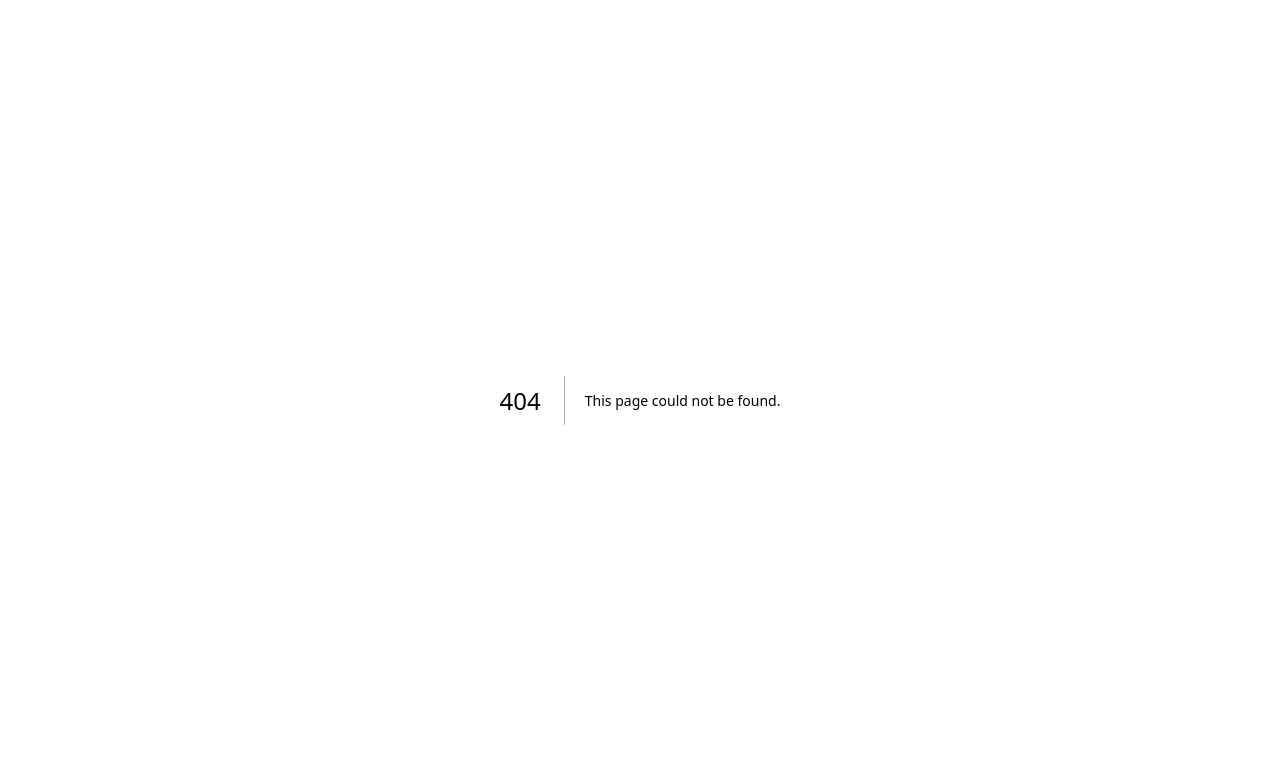
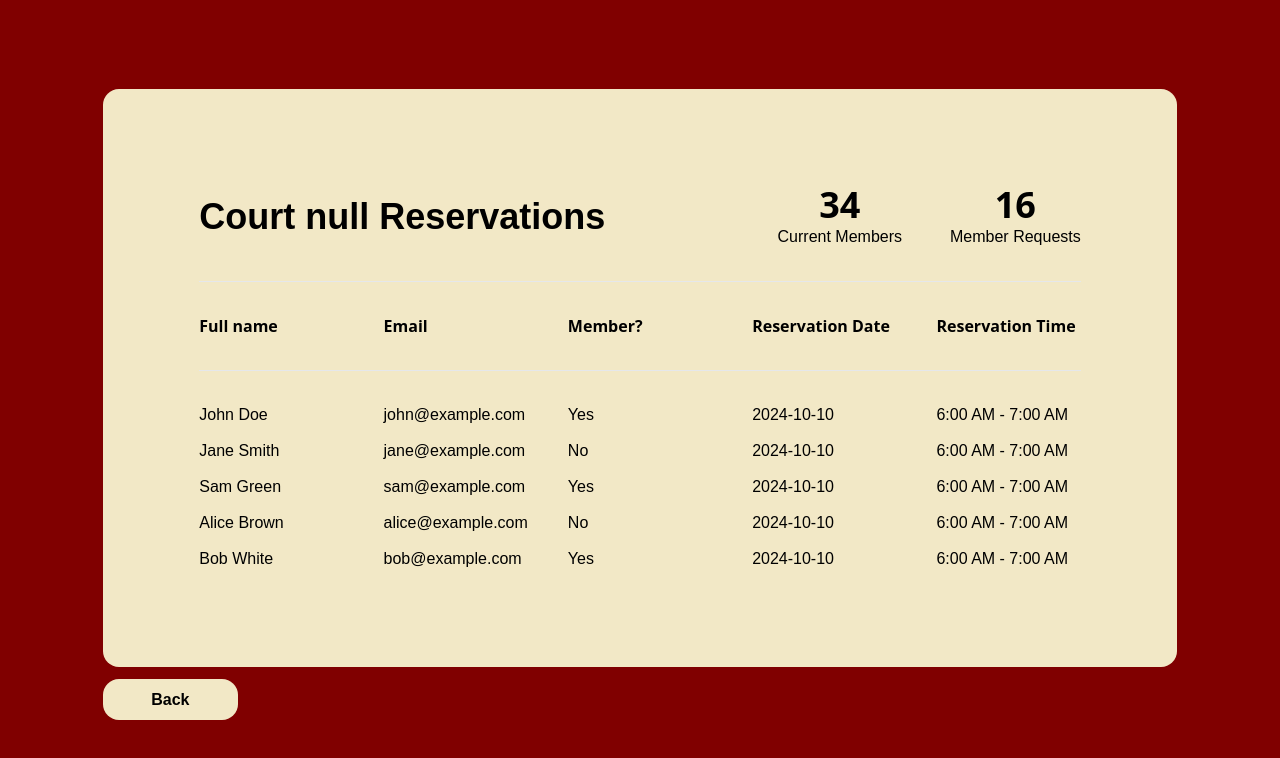
Before and after one commit to MrRyushi/MOBDEV-Courtly-Web-Admin, a Next.js app in the folder courtly/: page /reservations in a window 1280 px wide. Before the commit this address had no page. Shown: the top 758 px of the page. Built offline with nearby package versions, Linux system fonts and the light colour scheme.

Commit message:
remodeled dashboard and done reservation page

```diff
--- /dev/null
+++ b/courtly/src/app/components/CourtBtn.tsx
@@ -0,0 +1,21 @@
+'use client';
+import React from 'react';
+import { useRouter } from 'next/navigation';
+
+const CourtBtn = ({ index, court }) => {
+  const router = useRouter();
+
+  const handleClick = (court) => {
+    router.push(`/reservations?court=${court}`);
+  };
+
+  return (
+    <div key={index} onClick={() => handleClick(court)} className='bg-second p-4 rounded-xl w-full text-slate-50'>
+      <h1>
+        <span className='font-bold'>{court}</span>
+      </h1>
+    </div>
+  );
+};
+
+export default CourtBtn;
--- a/courtly/src/app/dashboard/page.tsx
+++ b/courtly/src/app/dashboard/page.tsx
@@ -1,4 +1,5 @@
 import React from 'react'
+import CourtBtn from '../components/CourtBtn';
 
 const Dashboard = () => {
     // dummy data for members for now
@@ -51,10 +52,24 @@ const Dashboard = () => {
         "Hotel",
     ]
 
+
   return (
-    <div className='flex justify-center items-center bg-second h-auto 2xl:h-screen py-12 md:py-24 2xl:py-0'>
-        <div className='h-4/5 space-y-3 w-11/12'>
-            <div className='bg-fourth rounded-xl p-8 md:p-8 xl:p-16 font-bold'>
+    <div className='flex justify-center items-center h-auto 2xl:h-screen'>
+        <div className='md:h-screen 2xl:h-screen w-screen'>
+            <div className='bg-first md:h-2/6 xl:h-1/4 px-3 py-5 md:py-12 md:px-16 space-y-6'>
+                <div>
+                    <h1 className='text-4xl text-slate-50 font-poppins font-bold'>Court Reservations</h1>
+                </div>
+
+                <div className='grid grid-cols-3 md:grid-cols-4 xl:grid-cols-8 gap-x-3 gap-y-4'>
+                    {courtNames.map((court, index) => (
+                        <CourtBtn key={index} index={index} court={court} />
+                    ))}
+                </div>
+
+            </div>
+
+            <div className='bg-fourth md:h-4/6 xl:h-3/4 p-8 md:p-8 xl:py-12 xl:px-16 font-bold'>
                 <div className='md:flex justify-between items-center space-y-3 md:space-y-0'>
                     <h1 className='text-4xl font-poppins'>Courtly Members</h1>
 
@@ -72,9 +87,9 @@ const Dashboard = () => {
                 </div>
 
                 <hr className="hidden md:block h-px my-8 bg-gray-200 border-0 dark:bg-gray-400"/>
-                <div className='hidden md:grid grid-cols-6 gap-x-3'>
+                <div className='hidden md:grid md:grid-cols-6 lg:grid-cols-5 gap-x-3'>
                     <h3>Full name</h3>
-                    <h3 className='col-span-2'>Email</h3>
+                    <h3 className='md:col-span-2 lg:col-span-1'>Email</h3>
                     <h3>Member since</h3>
                     <h3>Total reservations made</h3>
                     <h3>Recent reservation</h3>
@@ -85,9 +100,9 @@ const Dashboard = () => {
                 {/* Mapping through the members array */}
                 <div className='space-y-6 md:space-y-3'>
                     {members.map((member, index) => (
-                        <div key={index} className='hidden md:grid grid-cols-6 font-poppins font-extralight gap-x-3'>
+                        <div key={index} className='hidden md:grid md:grid-cols-6 lg:grid-cols-5 font-poppins font-extralight gap-x-3'>
                             <p>{member.fullName}</p>
-                            <p className='col-span-2'>{member.email}</p>
+                            <p className='md:col-span-2 lg:col-span-1'>{member.email}</p>
                             <p>{member.memberSince}</p>
                             <p>{member.totalReservations}</p>
                             <p>{member.recentReservation}</p>
@@ -113,25 +128,7 @@ const Dashboard = () => {
                         </div>
                     ))}
                 </div>
-
             </div>
-
-            <div className='bg-fourth h-auto p-8 rounded-2xl space-y-3'>
-                <div>
-                    <h1 className='text-4xl font-poppins font-bold'>Court Reservations</h1>
-                </div>
-
-                <div className='grid md:grid-cols-4 xl:grid-cols-8 gap-x-3 gap-y-4'>
-                    {courtNames.map((court, index) => (
-                        <div key={index} className='bg-third p-4 rounded-xl w-full'>
-                            <h1>
-                                <span className='font-bold'>{court}</span>
-                            </h1>
-                        </div>
-                    ))}
-                </div>
-            </div>
-
         </div>
     </div>
   )
--- /dev/null
+++ b/courtly/src/app/reservations/page.tsx
@@ -0,0 +1,141 @@
+'use client'
+import React from "react";
+import { useSearchParams } from 'next/navigation';
+import Link from "next/link";
+
+const Reservations = () => {
+  const searchParams = useSearchParams();
+  const court = searchParams.get('court'); // Accessing the 'court' parameter from the URL
+  const members = [
+    {
+      fullName: "John Doe",
+      email: "john@example.com",
+      member: "Yes",
+      reservationDate: '2024-10-10',
+      reservationTime: "6:00 AM - 7:00 AM",
+    },
+    {
+      fullName: "Jane Smith",
+      email: "jane@example.com",
+      member: "No",
+      reservationDate: '2024-10-10',
+      reservationTime: "6:00 AM - 7:00 AM",
+    },
+    {
+      fullName: "Sam Green",
+      email: "sam@example.com",
+      member: "Yes",
+      reservationDate: '2024-10-10',
+      reservationTime: "6:00 AM - 7:00 AM",
+    },
+    {
+      fullName: "Alice Brown",
+      email: "alice@example.com",
+      member: "No",
+      reservationDate: '2024-10-10',
+      reservationTime: "6:00 AM - 7:00 AM",
+    },
+    {
+      fullName: "Bob White",
+      email: "bob@example.com",
+      member: "Yes",
+      reservationDate: '2024-10-10',
+      reservationTime: "6:00 AM - 7:00 AM",
+    },
+  ];
+
+  return (
+    <div className="flex justify-center items-center h-auto md:h-screen bg-first p-3 md:p-16">
+      <div className="space-y-5">
+        <div className="bg-fourth md:h-4/6 xl:h-3/4 p-8 md:p-8 xl:py-24 xl:px-24 font-bold rounded-2xl">
+          <div className="md:flex justify-between items-center space-y-3 md:space-y-0">
+            <h1 className="text-4xl font-poppins">{`Court ${court} Reservations`}</h1>
+
+            <div className="flex justify-between gap-x-12">
+              <div>
+                <h2
+                  className="font-bold text-4xl md:text-center"
+                  id="currentMembers"
+                >
+                  34
+                </h2>
+                <p className="md:text-center font-poppins font-light">
+                  Current Members
+                </p>
+              </div>
+
+              <div>
+                <h2
+                  className="font-bold text-4xl md:text-center"
+                  id="currentMembers"
+                >
+                  16
+                </h2>
+                <p className="md:text-center font-poppins font-light">
+                  Member Requests
+                </p>
+              </div>
+            </div>
+          </div>
+
+          <hr className="hidden md:block h-px my-8 bg-gray-200 border-0 dark:bg-gray-400" />
+          <div className="hidden md:grid md:grid-cols-6 lg:grid-cols-5 gap-x-10">
+            <h3>Full name</h3>
+            <h3 className="md:col-span-2 lg:col-span-1">Email</h3>
+            <h3>Member?</h3>
+            <h3>Reservation Date</h3>
+            <h3>Reservation Time</h3>
+          </div>
+          <hr className="h-px my-8 bg-gray-200 border-0 dark:bg-gray-400" />
+
+          {/* This is where the data goes of Member List | We can use an array then just map it*/}
+          {/* Mapping through the members array */}
+          <div className="space-y-6 md:space-y-3">
+            {members.map((member, index) => (
+              <div
+                key={index}
+                className="hidden md:grid md:grid-cols-6 lg:grid-cols-5 font-poppins font-extralight gap-x-10"
+              >
+                <p>{member.fullName}</p>
+                <p className="md:col-span-2 lg:col-span-1">{member.email}</p>
+                <p>{member.member}</p>
+                <p>{member.reservationDate}</p>
+                <p>{member.reservationTime}</p>
+              </div>
+            ))}
+
+            {members.map((member, index) => (
+              <div
+                key={index}
+                className="md:hidden grid grid-cols-2 font-poppins font-extralight text-sm gap-x-6"
+              >
+                <div>
+                  <h3 className="font-bold">Full name</h3>
+                  <h3 className="font-bold">Email</h3>
+                  <h3 className="font-bold">Member</h3>
+                  <h3 className="font-bold">Date</h3>
+                  <h3 className="font-bold">Time</h3>
+                </div>
+                <div>
+                  <p>{member.fullName}</p>
+                  <p>{member.email}</p>
+                  <p>{member.member}</p>
+                  <p>{member.reservationDate}</p>
+                  <p>{member.reservationTime}</p>
+                </div>
+              </div>
+            ))}
+          </div>
+        </div>
+
+        <div className="">
+          <Link href="/dashboard" className="bg-fourth px-12 py-3 rounded-2xl font-bold font-poppins"> Back
+
+          </Link>
+        </div>
+      </div>
+    </div>
+  );
+};
+
+export default Reservations;
```
